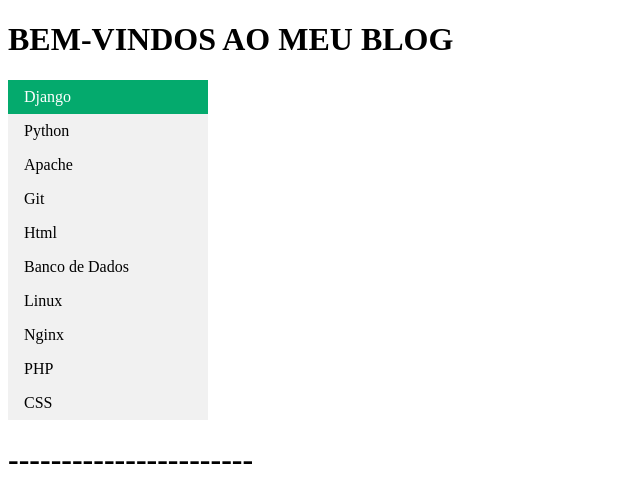
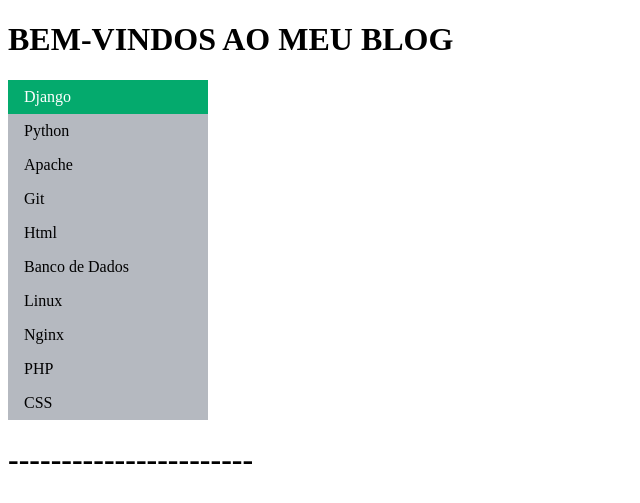
Before and after one commit to Felipe500/Blog-Django, a Django app: page /home/ in a window 1280 px wide. Shown: the top 503 px of the page, without its empty margins (0-640 px from the left). Run offline with Django 3.2, Linux system fonts and the light colour scheme.

Commit message:
atualização 1

```diff
--- a/website/templates/index.html
+++ b/website/templates/index.html
@@ -7,7 +7,7 @@
   margin: 0;
   padding: 0;
   width: 200px;
-  background-color: #f1f1f1;
+  background-color: #b5b9c0;
 }
 
 li a {
@@ -23,7 +23,7 @@
 }
 
 li a:hover:not(.active) {
-  background-color: #555;
+  background-color: #4c4a64;
   color: white;
 }
 </style>
```
